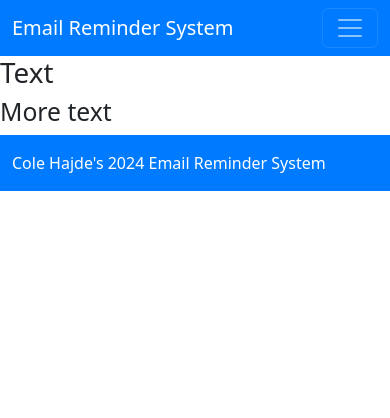
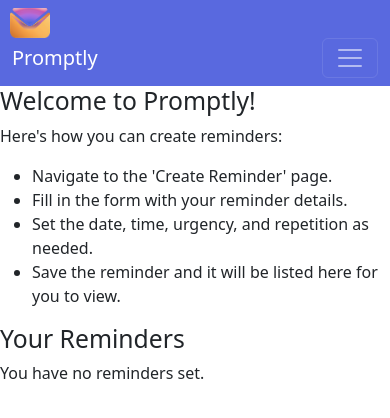
Before and after one commit to CHajde/CS3300_Email_App, a Django app: page / in a window 390 px wide. Shown: the top 418 px of the page. Run offline with Django 5.2, Linux system fonts and the light colour scheme; data that the repository does not hold is empty; some libraries are stand-ins or nearby versions.

Commit message:
Added static image and list of reminders to home page

```diff
--- a/django_project/settings.py
+++ b/django_project/settings.py
@@ -122,7 +122,10 @@ USE_TZ = True
 # Static files (CSS, JavaScript, Images)
 # https://docs.djangoproject.com/en/5.0/howto/static-files/
 
-STATIC_URL = 'static/'
+STATIC_URL = '/static/'
+STATICFILES_DIRS = [
+    BASE_DIR / 'static',
+]
 
 # Default primary key field type
 # https://docs.djangoproject.com/en/5.0/ref/settings/#default-auto-field
--- a/emrem_app/templates/emrem_app/base_template.html
+++ b/emrem_app/templates/emrem_app/base_template.html
@@ -2,7 +2,7 @@
 <!DOCTYPE html>
 <html lang="en">
 <head>
-    <title>Email Reminder System</title>
+    <title>Promptly</title>
     <meta charset="utf-8">
     <meta name="viewport" content="width=device-width, initial-scale=1">
     <meta name="viewport" content="width=device-width, initial-scale=1.0">
@@ -16,8 +16,8 @@
     <title>EmailReminder</title>
     <style>
         :root {
-            --primary-color: #007bff; /* Change this to your preferred primary color */
-            --secondary-color: #6c757d; /* And this for your secondary color */
+            --primary-color: #5969df;
+            --secondary-color: #f8b157;
         }
         .navbar, .footer {
             background-color: var(--primary-color) !important;
@@ -25,12 +25,14 @@
         .nav-link, .navbar-brand, .footer-text {
             color: #ffffff !important;
         }
+
     </style>
 </head>
 <body>
     <nav class="navbar navbar-expand-lg navbar-dark bg-primary">
+        <img src="{% static 'images/promptly_logo.png' %}" alt="Logo" width="40" height="30" class="d-inline-block align-text-top" style="margin-right: 10px; margin-left: 10px;"/> <!-- Add this line to include the logo in the navbar -->
         <div class="container-fluid">
-            <a class="navbar-brand" href="{% url 'index' %}">Email Reminder System</a>
+            <a class="navbar-brand" href="{% url 'index' %}">Promptly</a>
             <button class="navbar-toggler" type="button" data-bs-toggle="collapse" data-bs-target="#navbarNavDropdown" aria-controls="navbarNavDropdown" aria-expanded="false" aria-label="Toggle navigation">
                 <span class="navbar-toggler-icon"></span>
             </button>
@@ -72,11 +74,4 @@
             {% endblock %}
         </div>
     </div>
-    <footer class="footer mt-auto py-3 bg-dark">
-        <div class="container">
-            <span class="text-muted footer-text">Cole Hajde's 2024 Email Reminder System</span>
-        </div>
-    </footer>
-    <script src="https://cdn.jsdelivr.net/npm/bootstrap@5.3.1/dist/js/bootstrap.bundle.min.js" integrity="sha384-Qt9Hug5N8Zq2eMZFfWWh7vIbo3iZNlgbD0nxNzCw+3FZdzTcLDfd2MNgdX8oAK5F" crossorigin="anonymous"></script>
-</body>
 </html>
--- a/emrem_app/templates/emrem_app/index.html
+++ b/emrem_app/templates/emrem_app/index.html
@@ -1,7 +1,35 @@
 {% extends "emrem_app/base_template.html" %}
+{% load static %}
 
-<!-- Replace block content in base_template.html -->
 {% block content %}
-    <h1>Text</h1>
-    <h2>More text</h2>
+<div class="row">
+    <div class="col-md-6">
+        <!-- Left column for information about reminders -->
+        <h2>Welcome to Promptly!</h2>
+        <p>Here's how you can create reminders:</p>
+        <ul>
+            <li>Navigate to the 'Create Reminder' page.</li>
+            <li>Fill in the form with your reminder details.</li>
+            <li>Set the date, time, urgency, and repetition as needed.</li>
+            <li>Save the reminder and it will be listed here for you to view.</li>
+        </ul>
+    </div>
+    <div class="col-md-6">
+        <!-- Right column for displaying list of reminders -->
+        <h2>Your Reminders</h2>
+        {% for reminder in reminders %}
+            <div class="card mb-2">
+                <div class="card-body">
+                    <h5 class="card-title">{{ reminder.title }}</h5>
+                    <p class="card-text">
+                        <strong>Urgency:</strong> {{ reminder.get_urgency_display }}<br>
+                        <strong>Time:</strong> {{ reminder.reminder_date|date:"D, d M Y H:i" }}
+                    </p>
+                </div>
+            </div>
+        {% empty %}
+            <p>You have no reminders set.</p>
+        {% endfor %}
+    </div>
+</div>
 {% endblock %}
--- a/emrem_app/views.py
+++ b/emrem_app/views.py
@@ -39,3 +39,8 @@ class ReminderDetailView(DetailView):
     model = Reminder
     template_name = 'emrem_app/reminder_detail.html'
     context_object_name = 'reminder'
+
+
+def index(request):
+    reminders = Reminder.objects.all()  # Later change to filter by user
+    return render(request, 'emrem_app/index.html', {'reminders': reminders})
```
Also changed, not shown: emrem_app/templates/emrem_app/reminder_detail.html (+9 -0 lines), static/images/promptly_logo.png (added).
